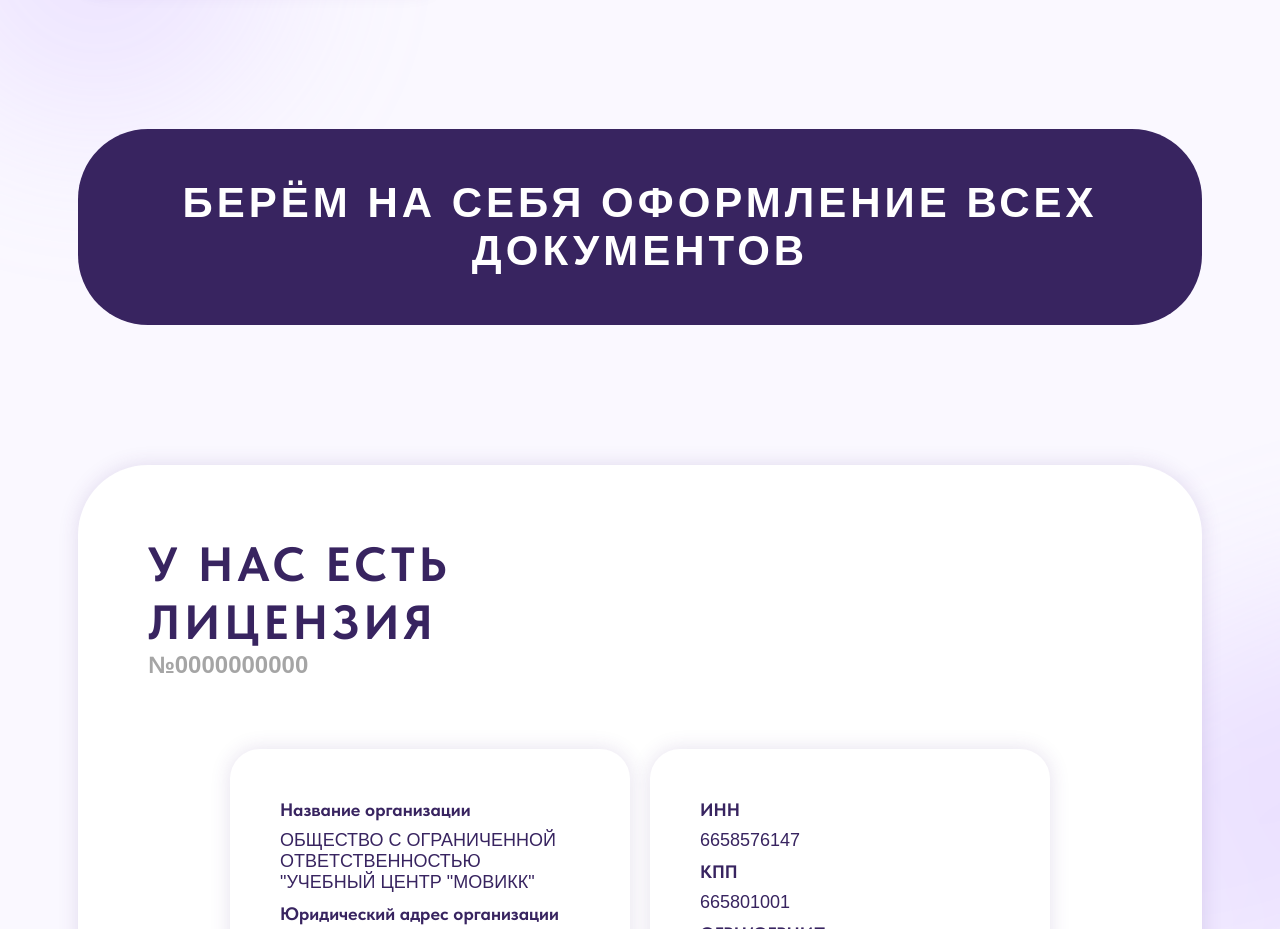
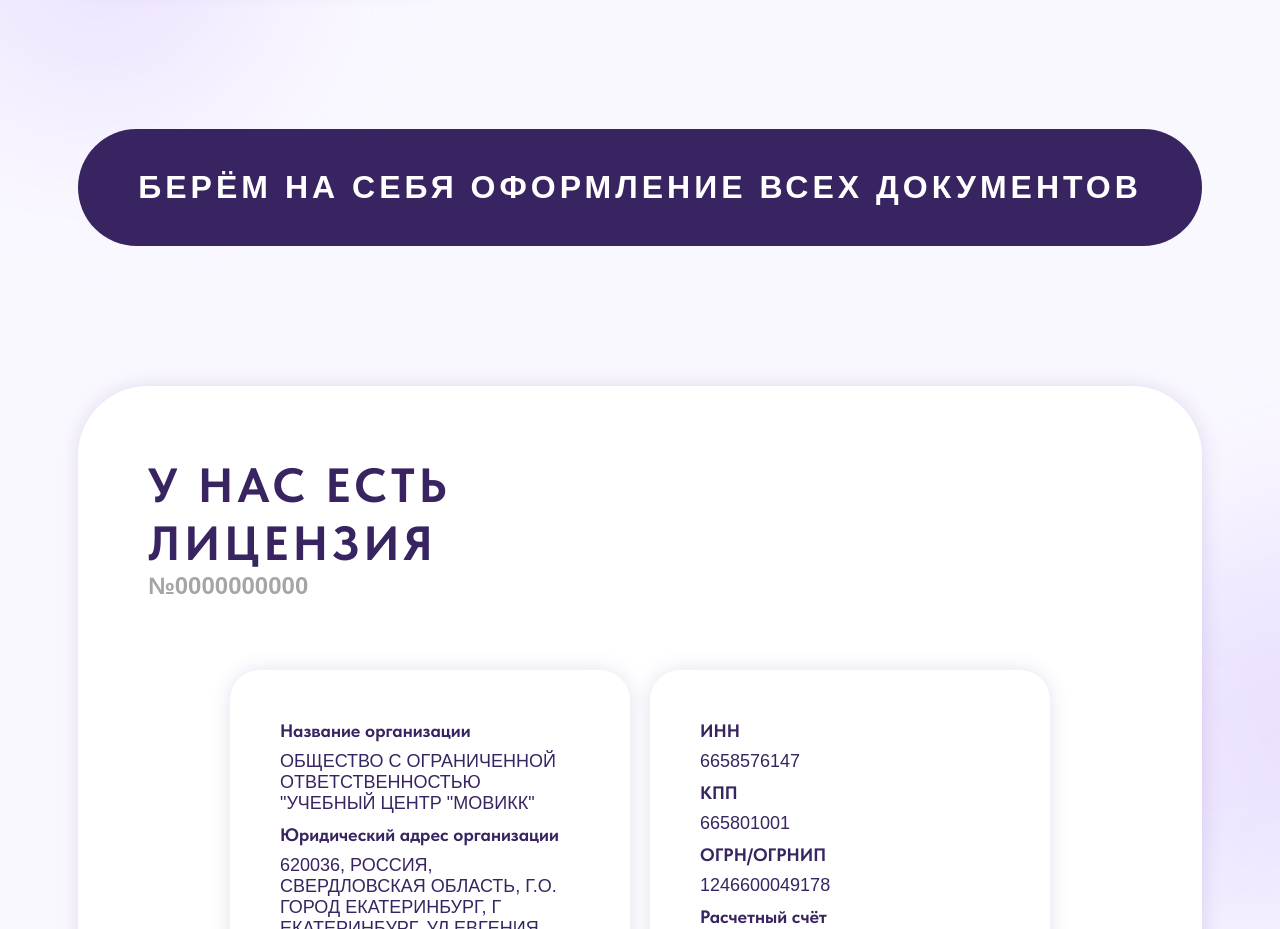
Before and after one commit to chairowner/study.movikk.ru, a Next.js app: page / in a window 1280 px wide. Shown: the part 1720-2649 px from the top of the page. Built offline with nearby package versions, Linux system fonts and the light colour scheme; a web font is replaced by a local one.

Commit message:
add Heading3 module adaptive

```diff
--- a/app/components/Heading3/Heading3.tsx
+++ b/app/components/Heading3/Heading3.tsx
@@ -5,8 +5,10 @@
 };
 export const Heading3: FC<Heading3Props> = ({ text }) => {
 	return (
-		<div className="container">
-			<h3>{text}</h3>
+		<div className="wrapper">
+			<div className="container">
+				<h3>{text}</h3>
+			</div>
 		</div>
 	);
 };
--- a/app/page.module.scss
+++ b/app/page.module.scss
@@ -6,7 +6,7 @@
   gap: 140px;
   overflow: hidden;
 
-  @media (max-width: $mobile1) {
+  @media (max-width: $table1) {
     gap: 30px;
   }
 }
--- a/app/styles/globals.scss
+++ b/app/styles/globals.scss
@@ -71,8 +71,24 @@
   background-color: $primary;
   color: white;
   width: 100%;
-  border-radius: 70px;
+  border-radius: $default-radius;
   text-align: center;
+
+  @media (max-width: $desktop3) {
+    font-size: 32px;
+    padding: 40px;
+  }
+
+  @media (max-width: $desktop4) {
+    font-size: 24px;
+    padding: 30px;
+  }
+
+  @media (max-width: $table1) {
+    padding: 20px;
+    font-size: 24px;
+    border-radius: $mobile-radius;
+  }
 }
 
 .body-secondary {
```
